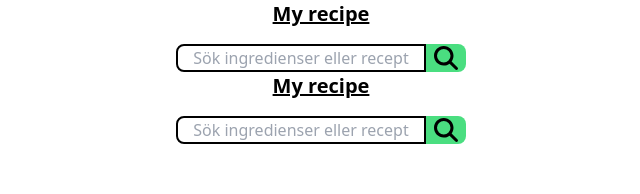
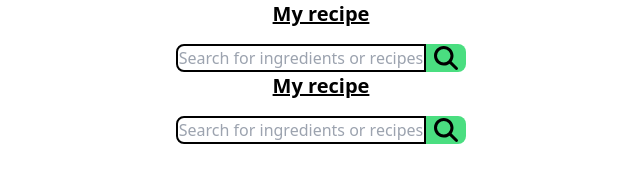
Before and after one commit to chas-academy/u06-fullstack-recipe-app-MatildaAK, an Angular app in the folder Recipe-frontend/: page / in a window 1280 px wide. Shown: the top 194 px of the page, without its empty margins (319-959 px from the left). Built offline with nearby package versions, Linux system fonts and the light colour scheme.

Commit message:
changed text to eng

```diff
--- a/Recipe-frontend/src/app/components/search/search.component.html
+++ b/Recipe-frontend/src/app/components/search/search.component.html
@@ -1,7 +1,7 @@
 <div class="flex justify-center mt-4">
 
     <input #myinput type="text"
-           placeholder="Sök ingredienser eller recept"
+           placeholder="Search for ingredients or recipes"
            class="w-[250px] border-solid border-2 border-sky-800 text-center rounded-l-lg"
            (keyup.enter)="doSearch(myinput.value)"  />
 
```
